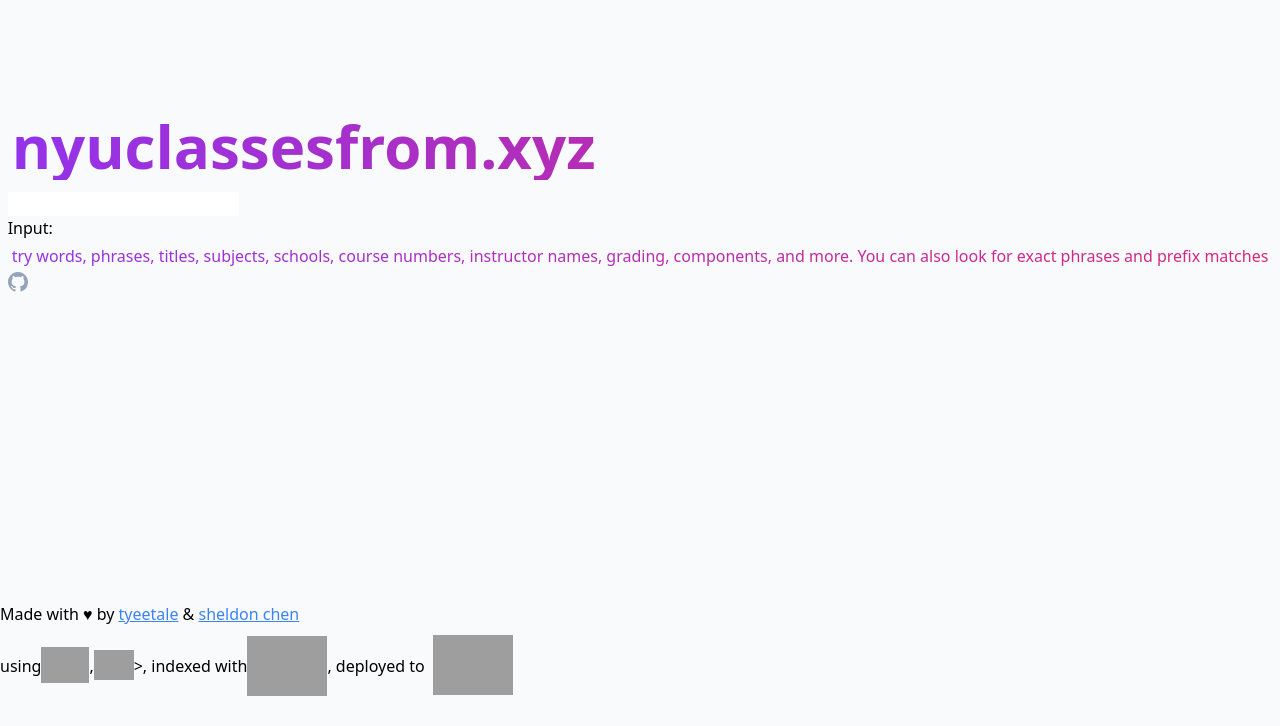
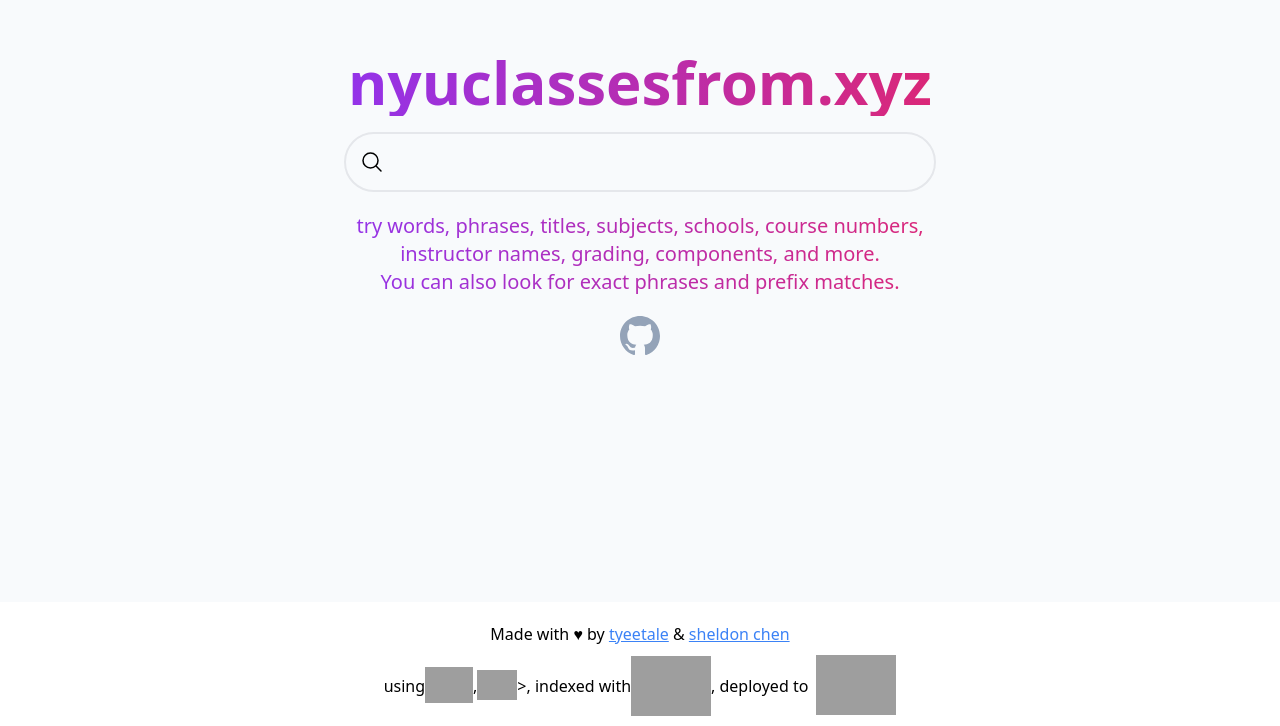
Before and after one commit to tyeetale/nyuclassesfrom.xyz, a Svelte app in the folder frontend/: page / in a window 1280 px wide. Shown: the part 198-924 px from the top of the page. Built offline with nearby package versions, Linux system fonts and the light colour scheme; grey boxes are pictures that could not be loaded.

Commit message:
complete basic landing page styling

```diff
--- a/frontend/package.json
+++ b/frontend/package.json
@@ -6,7 +6,11 @@
   "scripts": {
     "dev": "vite",
     "build": "vite build",
-    "preview": "vite preview"
+    "preview": "vite preview",
+    "format": "prettier --write ."
+  },
+  "dependencies": {
+    "svelte": "^3.52.0"
   },
   "devDependencies": {
     "@sveltejs/vite-plugin-svelte": "^1.0.2",
--- a/frontend/src/App.svelte
+++ b/frontend/src/App.svelte
@@ -1,25 +1,72 @@
+<script context="module">
+  export function encodeQueryHash(query) {
+    return "#" + encodeURIComponent(query).replaceAll("%20", "+");
+  }
+
+  export function decodeQueryHash(hash) {
+    return decodeURIComponent(hash.slice(1).replaceAll("+", "%20"));
+  }
+</script>
+
 <script>
-  let searchValue = "";
+  let query = location.hash ? decodeQueryHash(location.hash) : "";
+  $: {
+    const newUrl = query
+      ? encodeQueryHash(query)
+      : location.pathname + location.search;
+    history.replaceState(null, "", newUrl);
+  }
+
+  let landing = query === "";
+  $: if (query) landing = false;
+  let ay2023 = false;
+
+  // Render courses incrementally in batches of 20 at a time, to avoid slowing
+  // down the browser with too many elements at once.
+  let showing = 0;
+  let showingTimeout = 0;
 </script>
 
 <main>
-  <div class="flex h-screen">
+  <div class="flex h-screen bg-slate-50">
     <div class="m-auto">
       <h1
-        class="p-1 font-extrabold text-transparent text-6xl bg-clip-text bg-gradient-to-r from-purple-600 to-pink-600"
+        class="text-center p-1 font-extrabold text-transparent text-6xl bg-clip-text bg-gradient-to-r from-purple-600 to-pink-600"
       >
         nyuclassesfrom.xyz
       </h1>
-      <input class="mt-3" bind:value={searchValue} />
-      <p>Input: {searchValue}</p>
+      <div class="flex flex-nowrap items-center my-4 relative">
+        <svg
+          xmlns="http://www.w3.org/2000/svg"
+          fill="none"
+          viewBox="0 0 24 24"
+          stroke-width="1.5"
+          stroke="currentColor"
+          class="w-6 h-6 absolute z-10 ml-4"
+        >
+          <path
+            stroke-linecap="round"
+            stroke-linejoin="round"
+            d="M21 21l-5.197-5.197m0 0A7.5 7.5 0 105.196 5.196a7.5 7.5 0 0010.607 10.607z"
+          />
+        </svg>
+
+        <input
+          class="searchbar w-full bg-inherit pl-12 hover:bg-gray-100 border-2 border-gray-200 py-4 px-8 rounded-full"
+          placeholder={landing ? "" : "Search…"}
+          bind:value={query}
+        />
+      </div>
+
       <p
-        class="p-1 text-transparent text-md bg-clip-text bg-gradient-to-r from-purple-600 to-pink-600"
+        class="p-1  text-center text-transparent text-xl bg-clip-text bg-gradient-to-r from-purple-600 to-pink-600"
       >
         try words, phrases, titles, subjects, schools, course numbers,
-        instructor names, grading, components, and more. You can also look for
-        exact phrases and prefix matches
+        <br /> instructor names, grading, components, and more. <br />You can
+        also look for exact phrases and prefix matches.
       </p>
-      <div class="flex items-center border-slate-200  dark:border-slate-800">
+
+      <div class="flex flex-nowrap justify-center mt-4">
         <!-- ADD: <ThemeToggle /> -->
         <a
           href="https://github.com/tyeetale/nyuclassesfrom.xyz"
@@ -28,7 +75,7 @@
           <span class="sr-only">nyuclassesfromxyz on GitHub</span>
           <svg
             viewBox="0 0 16 16"
-            class="w-5 h-5"
+            class="w-10 h-10"
             fill="currentColor"
             aria-hidden="true"
           >
@@ -43,7 +90,9 @@
 </main>
 
 <footer>
-  <p class="md:text-center md:mx-auto max-w-screen-sm" />
+  <div class="flex flex-nowrap">
+    <div class="mt-5 m-auto">
+      <p class="text-center">
         Made with ♥ by {" "}<a
           href="https://github.com/tyeetale"
           class="underline font-medium text-blue-500"
@@ -55,6 +104,7 @@
           class="underline font-medium text-blue-500"
           target="_blank noreferrer noopener">sheldon chen</a
         >
+      </p>
       <div class="flex items-center">
         using
         <a href="https://www.rust-lang.org/"
@@ -86,10 +136,6 @@
           /></a
         >
       </div>
+    </div>
+  </div>
 </footer>
-
-<style>
-  :global(body) {
-    background-color: rgb(248 250 252);
-  }
-</style>
```
Also changed, not shown: 1 other file (tests, documents, lock files or other folders). Lines whose indentation alone changed are shown as unchanged.
